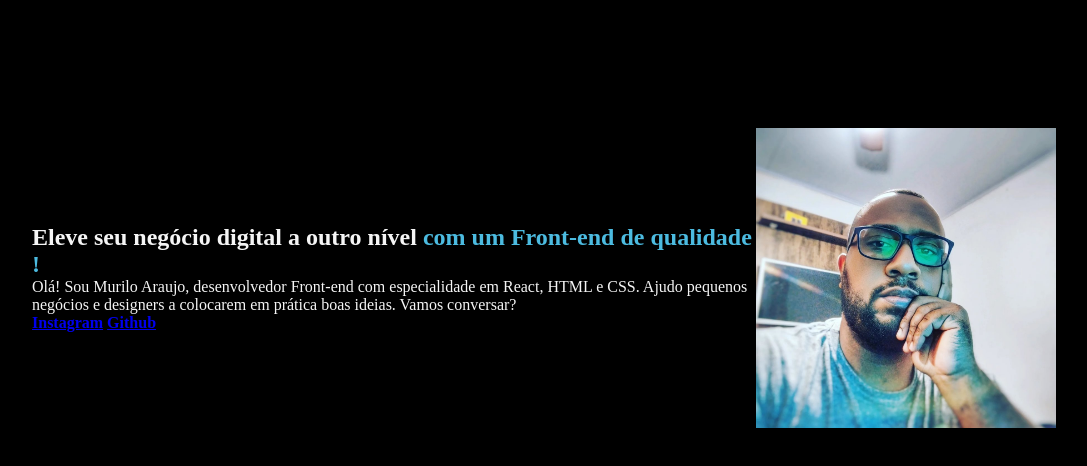
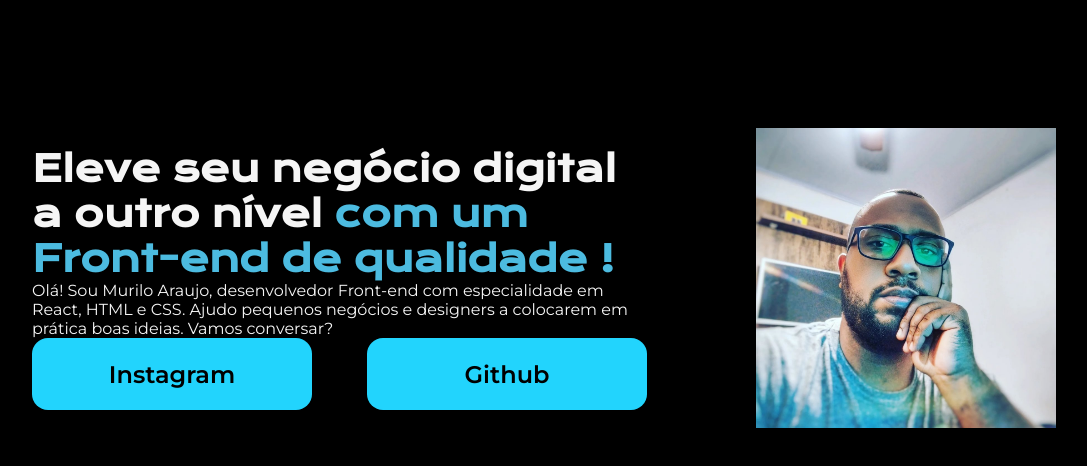
Before and after one commit to MuriloAraujo1994/curso-alura, a plain HTML site: page index.html in a window 1280 px wide. Shown: the whole page, without its empty margins (96-1183 px from the left). Drawn offline with nearby package versions, Linux system fonts and the light colour scheme.

Commit message:
estilização do projeto

```diff
--- a/index.html
+++ b/index.html
@@ -11,13 +11,15 @@
     <header></header>
 
     <main class="apresentacao">
-        <section>
-            <h1>
+        <section class="apresentacao__conteudo">
+            <h1 class="apresentacao__conteudo__titulo">
                 Eleve seu negócio digital a outro nível <strong class="titulo-destaque">com um Front-end de qualidade !</strong>
             </h1>
-            <p>Olá! Sou Murilo Araujo, desenvolvedor Front-end com especialidade em React, HTML e CSS. Ajudo pequenos negócios e designers a colocarem em prática boas ideias. Vamos conversar?</p>
-            <a href="https://www.instagram.com/murilo.araujo094"><strong>Instagram</strong></a>
-            <a href="https://www.github.com/MuriloAraujo1994"><strong>Github</strong></a>
+            <p class="apresentacao__conteudo__texto">Olá! Sou Murilo Araujo, desenvolvedor Front-end com especialidade em React, HTML e CSS. Ajudo pequenos negócios e designers a colocarem em prática boas ideias. Vamos conversar?</p>
+            <div class="apresentacao__link">
+                <a class="apresentacao__link__link" href="https://www.instagram.com/murilo.araujo094">Instagram</a>
+                <a class="apresentacao__link__link" href="https://www.github.com/MuriloAraujo1994">Github</a>
+            </div>
         </section>
         <img src="foto2.jpg" alt="foto Murilo" width="300" height="300">
     </main>
--- a/style.css
+++ b/style.css
@@ -1,3 +1,4 @@
+@import url('https://fonts.googleapis.com/css2?family=Krona+One&family=Montserrat:ital,wght@0,100..900;1,100..900&display=swap');
 * {
     margin: 0;
     padding: 0;
@@ -20,3 +21,33 @@ body{
     align-items: center;
     justify-content: space-between;
 }
+
+.apresentacao__conteudo{
+    width: 615px;
+    font-family: "Montserrat", sans-serif;
+}
+
+.apresentacao__conteudo__titulo{
+    font-size: 36px;
+    font-family: "Krona One", sans-serif;
+}
+.apresentacao__conteudo__textp{
+    font-size: 24px;
+}
+.apresentacao__link{
+    display: flex;
+    justify-content: space-between;
+}
+.apresentacao__link__link{
+    background-color: #22D4FD;
+    width: 280px;
+    text-align: center;
+    border-radius: 16px;
+    font-size: 24px;
+    font-weight: 600;
+    padding: 21.5px 0;
+    text-decoration: none;
+    color: black;
+    font-family: "Montserrat", sans-serif;
+
+}
```
